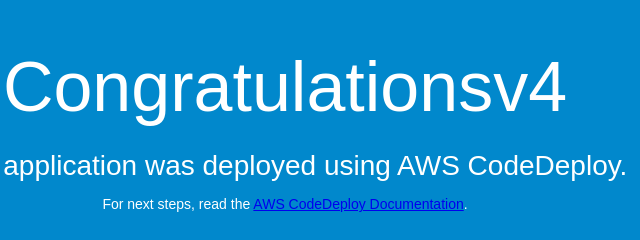
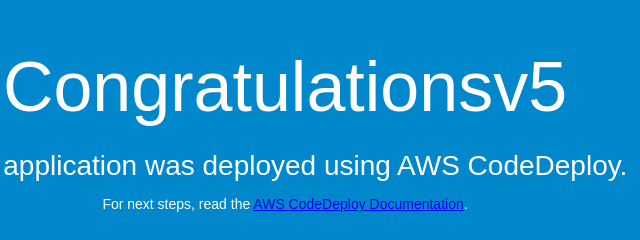
Before and after one commit to dwtthemvp/testrepo, a plain HTML site: page index.html in a window 1280 px wide. Shown: the full height of the page, 355-995 px from the left. Drawn offline with Linux system fonts and the light colour scheme.

Commit message:
Update index.html

```diff
--- a/index.html
+++ b/index.html
@@ -26,7 +26,7 @@
 </head>
 <body>
   <div align="center">
-    <h1>Congratulationsv4</h1>
+    <h1>Congratulationsv5</h1>
     <h2>This application was deployed using AWS CodeDeploy.</h2>
     <p>For next steps, read the <a href="http://aws.amazon.com/documentation/codedeploy">AWS CodeDeploy Documentation</a>.</p>
   </div>
```
